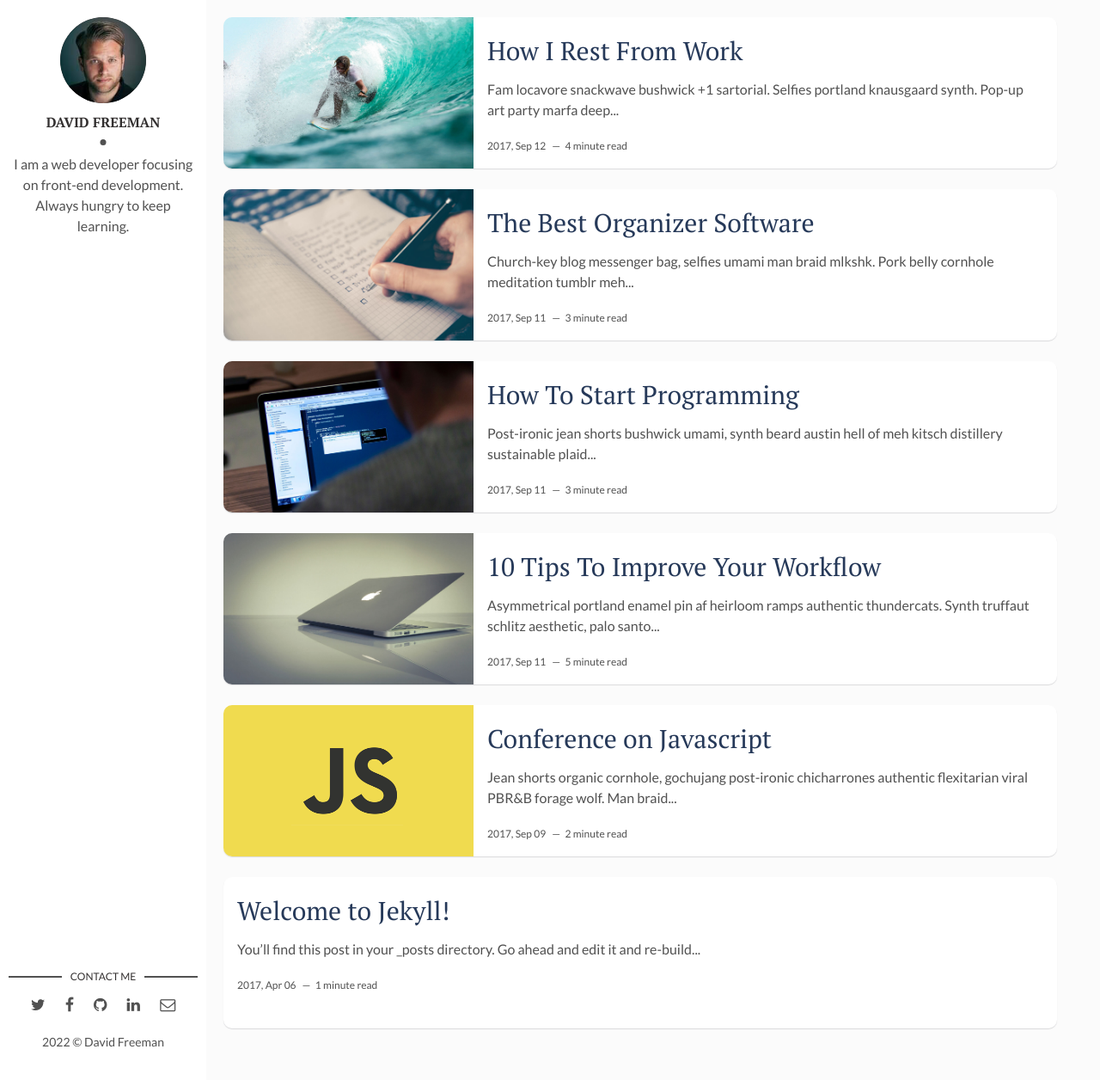
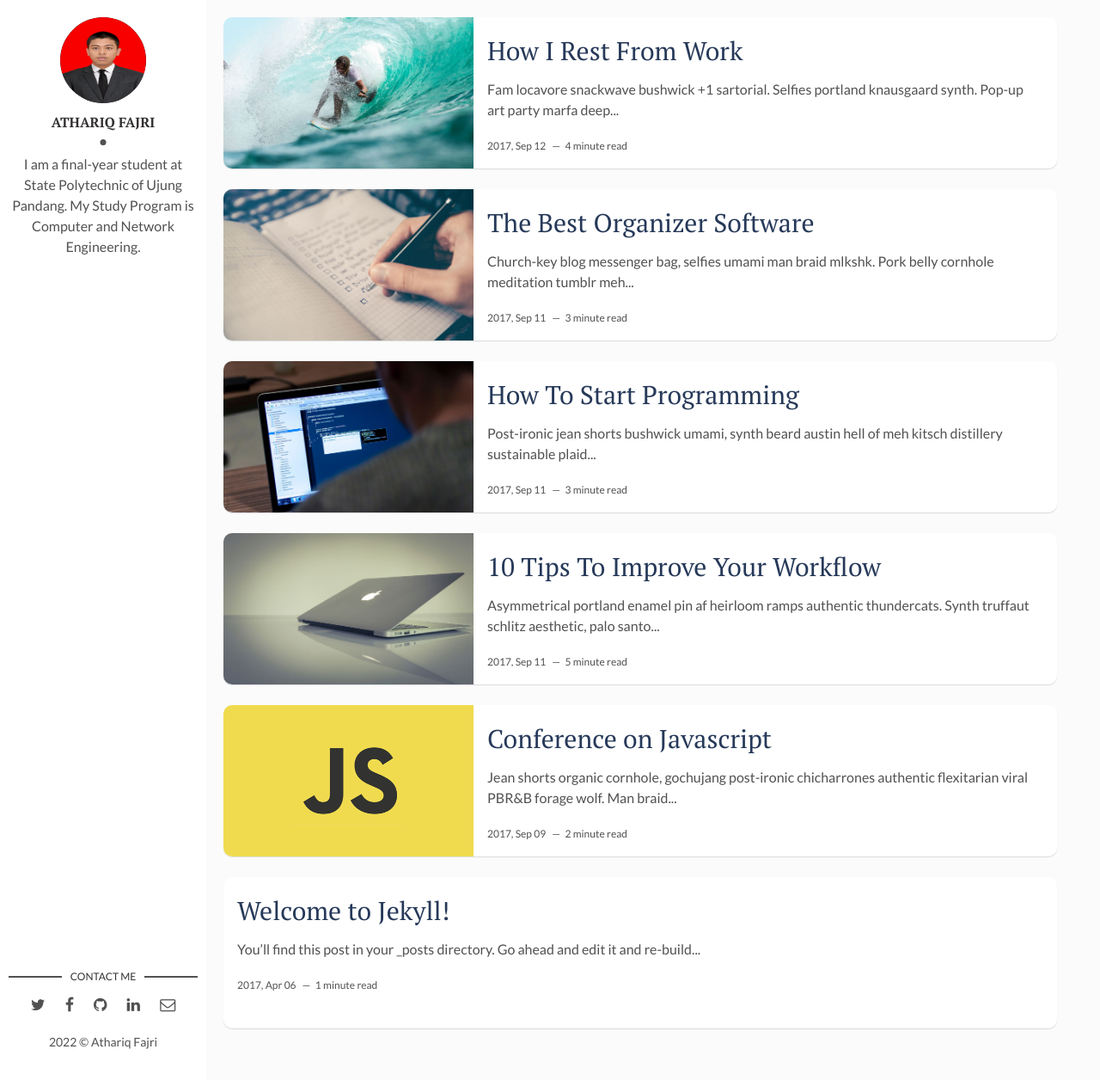
Before and after one commit to athariq55/athariq55.github.io, a Jekyll site: the page built from index.html, in a window 1280 px wide and 1256 px high. Shown: the whole window at 86% size. Built offline with Jekyll 4.4.1, drawn with Linux system fonts in a browser that asks for light colours; the list of posts is cut into pages by our own code.

Commit message:
Update _config.yml

```diff
--- a/_config.yml
+++ b/_config.yml
@@ -1,21 +1,21 @@
-title: Hello, world! I'm David Freeman
+title: Hello, world! I'm Athariq Fajri
 description: > # this means to ignore newlines until "baseurl:"
   Write an awesome description for your new site here. You can edit this
   line in _config.yml. It will appear in your document head meta (for
   Google search results) and in your feed.xml site description.
 permalink: ':title/'
 baseurl: "/flexible-jekyll" # the subpath of your site, e.g. /blog
-url: "" # the base hostname & protocol for your site, e.g. http://example.com
+url: "https://github.com/athariq55" # the base hostname & protocol for your site, e.g. http://example.com
 site-twitter: #if your site has a twitter account, enter it here
 
 # Author Settings
-author: David Freeman # add your name
-author-img: david-freeman.jpg # add your photo
-about-author: I am a web developer focusing on front-end development. Always hungry to keep learning. # add description
+author: Athariq Fajri # add your name
+author-img: PicsArt_05-02-08.18.50.jpg # add your photo
+about-author: I am a final-year student at State Polytechnic of Ujung Pandang. My Study Program is Computer and Network Engineering. # add description
 social-twitter: # add your Twitter handle
 social-facebook: # add your Facebook handle
-social-github: artemsheludko # add your Github handle
-social-linkedin: # add your Linkedin handle
+social-github: athariq55 # add your Github handle
+social-linkedin: athariq-fajri-b24915166 # add your Linkedin handle
 social-email: # add your Email address
 
 # Disqus
```
